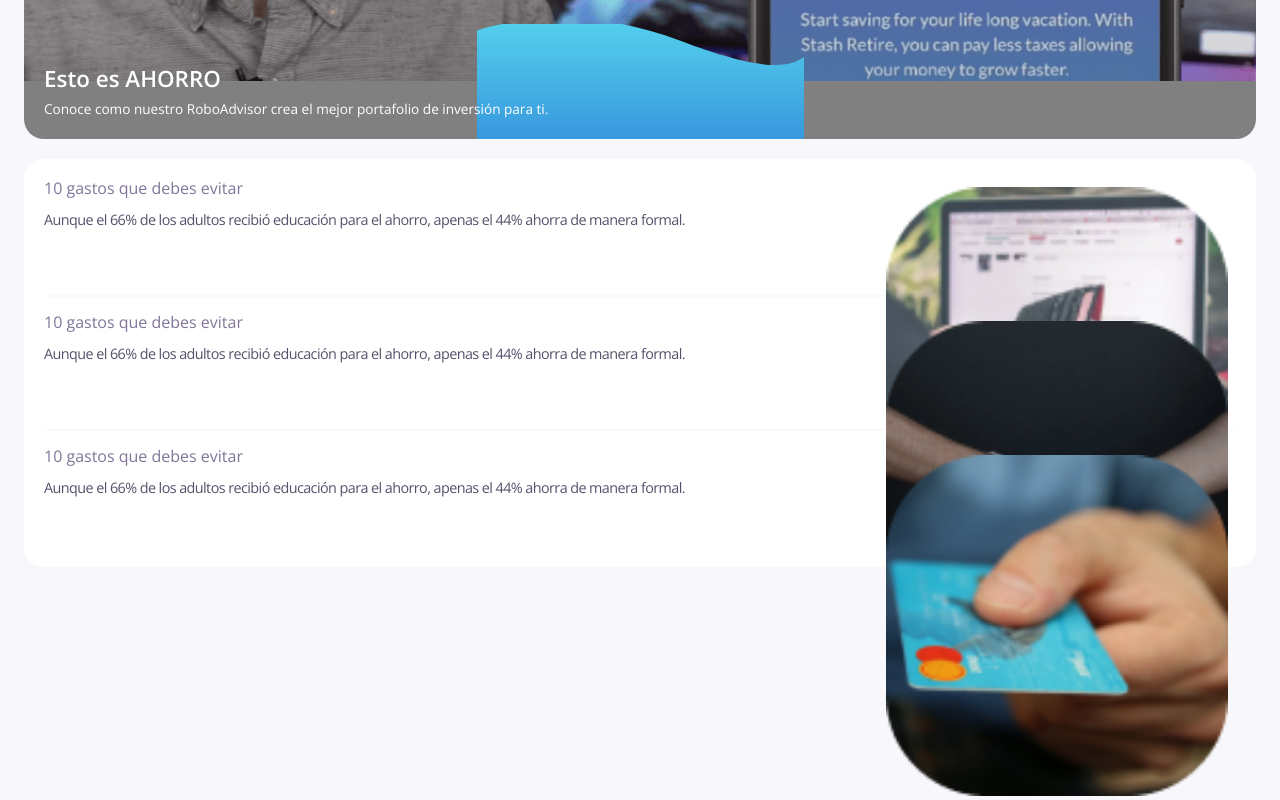
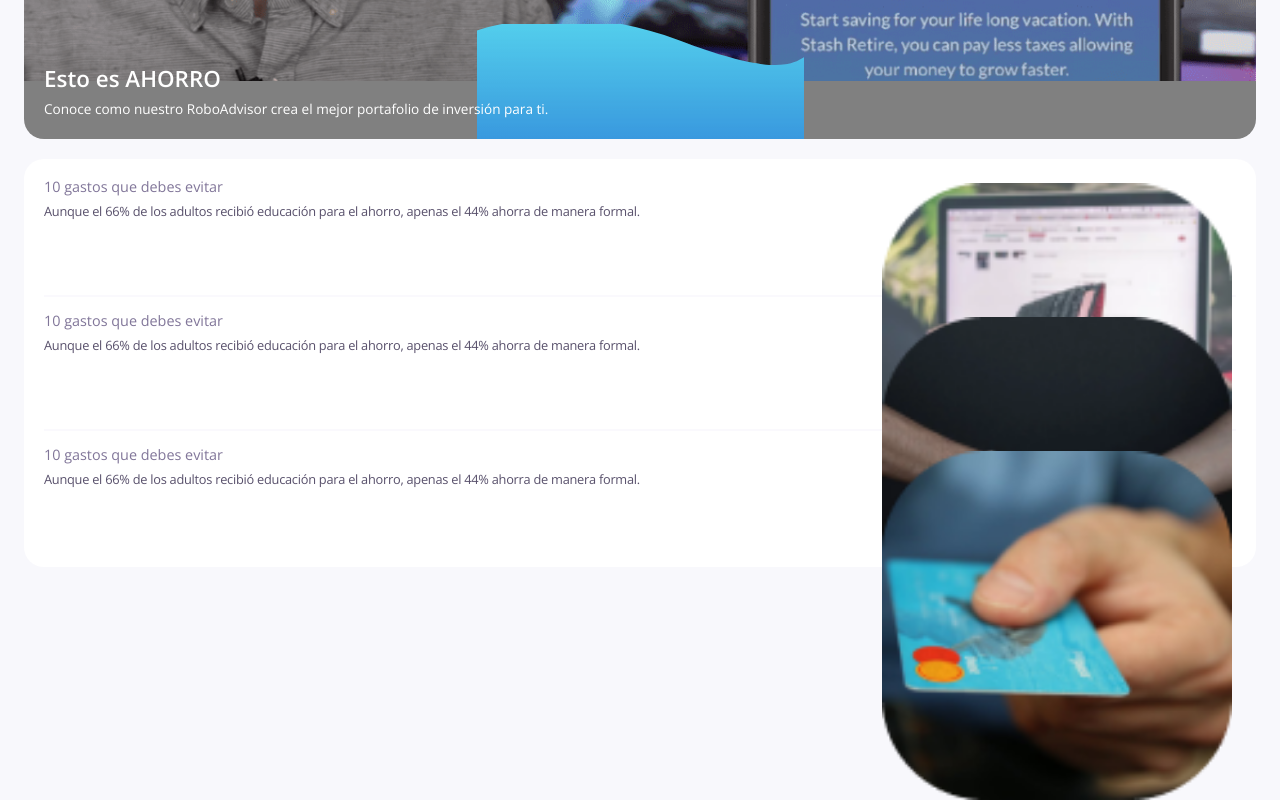
Before and after one commit to dvariaz/nuvu-saver, a Next.js app: page / in a window 1280 px wide. Shown: the part 864-1664 px from the top of the page. Built offline with nearby package versions, Linux system fonts and the light colour scheme.

Commit message:
:bug:Fixing post list texts

```diff
--- a/components/List/List.module.scss
+++ b/components/List/List.module.scss
@@ -5,8 +5,6 @@
     color: var(--primary-color-darken);
 
     > * {
-        margin: 1em 0;
-
         &:first-child {
             margin-top: 0;
         }
--- a/components/Post/Post.module.scss
+++ b/components/Post/Post.module.scss
@@ -1,24 +1,25 @@
 .body {
-    height: 100px;
+    max-height: 100px;
     width: 100%;
 }
 
 .title {
     color: var(--primary-color);
-    font-size: 1em;
+    font-size: 0.9em;
     font-weight: 400;
-    margin: 0;
+    margin: 0 0 0.1em;
 }
 
 .description {
     color: var(--primary-color-darken);
-    letter-spacing: -0.04em;
-    font-size: 0.9em;
-    margin-right: 1em;
+    letter-spacing: -0.02em;
+    font-size: 0.8em;
+    margin: 0.5em 0 0;
+    line-height: 1.3em;
 }
 
 .thumbnail {
     width: 30%;
-    margin-left: 1em;
-    padding: 0.5em;
+    margin-left: 0.5em;
+    padding: 0.25em;
 }
--- a/settings/globals.scss
+++ b/settings/globals.scss
@@ -34,6 +34,7 @@ span {
 
 hr {
     border: 1px solid #faf9fd;
+    margin: 1em 0;
 }
 
 .title-action-button {
```
